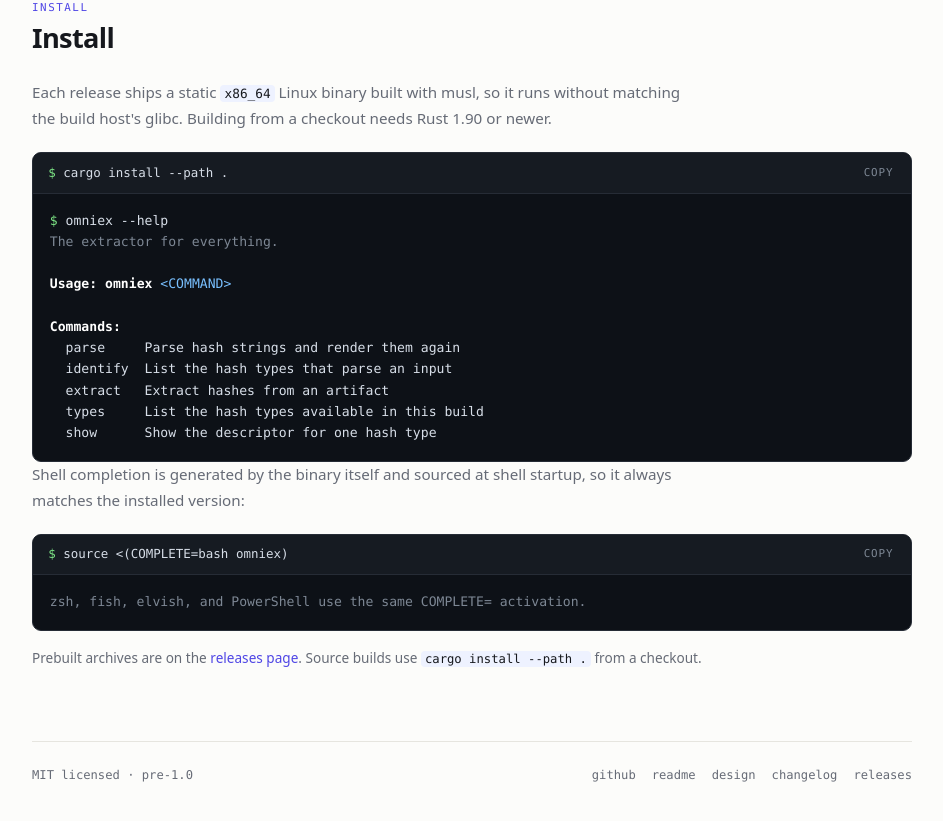
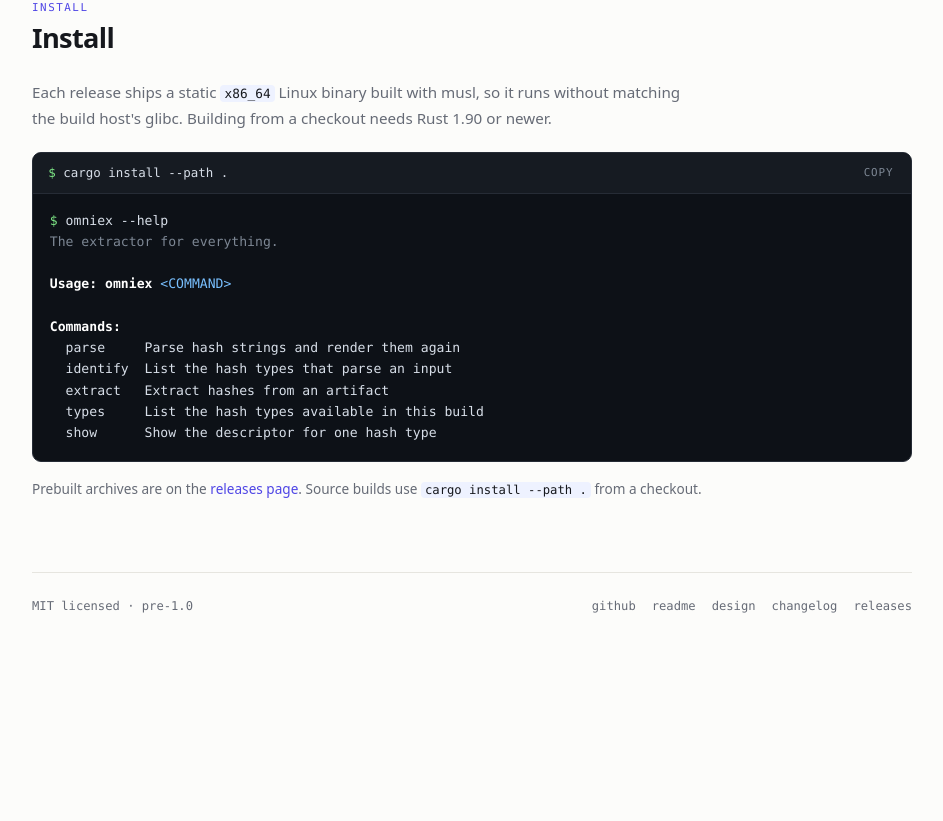
Before and after one commit to pwrbob/omniex, a plain HTML site: page docs/index.html in a window 1280 px wide. Shown: the part 2841-3662 px from the top of the page, without its empty margins (168-1111 px from the left). After the commit the page ends 3529 px from the top, so only its background shows below. Drawn offline with Linux system fonts and the light colour scheme.

Commit message:
docs(site): drop the shell completion block
The landing page keeps to core features; completion instructions live in
the README.

```diff
--- a/docs/index.html
+++ b/docs/index.html
@@ -935,19 +935,6 @@ $gpg$*1*348*1024*724234ac...*3*254*8*7*16*7a128c1924dc3b71cf6ee96199db60b5*65536
   show      Show the descriptor for one hash type</pre>
     </div>
 
-    <p class="prose">
-      Shell completion is generated by the binary itself and sourced at shell
-      startup, so it always matches the installed version:
-    </p>
-
-    <div class="term" style="margin-top:1.25rem">
-      <div class="term-bar">
-        <span class="term-line"><span class="p">$</span> <span class="cmd">source <(COMPLETE=bash omniex)</span></span>
-        <button class="copy" type="button" data-copy="source <(COMPLETE=bash omniex)">copy</button>
-      </div>
-      <pre><span class="dim">zsh, fish, elvish, and PowerShell use the same COMPLETE=<shell> activation.</span></pre>
-    </div>
-
     <p class="note">
       Prebuilt archives are on the
       <a href="https://github.com/pwrbob/omniex/releases">releases page</a>.
```
